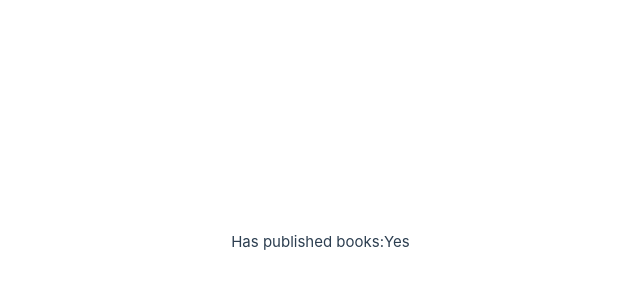
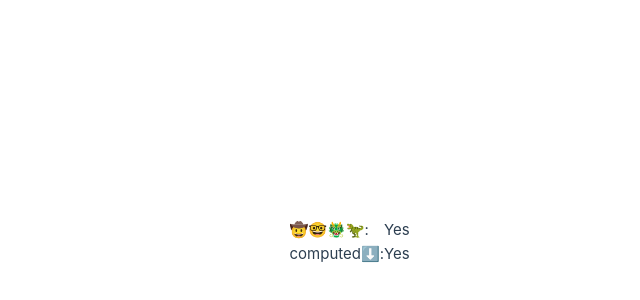
Before and after one commit to parc02-hello-vue/parc02-hello-vue.github.io, a Vue app: page / in a window 1280 px wide. Shown: the part 158-458 px from the top of the page, without its empty margins (256-896 px from the left). Built offline with nearby package versions, Linux system fonts and the light colour scheme.

Commit message:
react 사용

```diff
--- a/src/App.vue
+++ b/src/App.vue
@@ -5,9 +5,17 @@ const author = ref({
 name:'John Doe',
 books: [1,2,3]
 })
+
+const check = computed(() => {
+	return author.value.books.length >2 ? 'Yes' : 'No'
+	})
 </script>
 
+
+
 <template>
-<p>Has published books:</p>
-<span>{{ author.books.length > 2 ? 'Yes':'No'}}</span>
+<p>🤠🤓🐲🦖:</p>
+<span>{{author.books.length>2?'Yes':'No'}}</span>
+<div>computed⬇️:</div>
+<div>{{check}}</div>
 </template>
```
